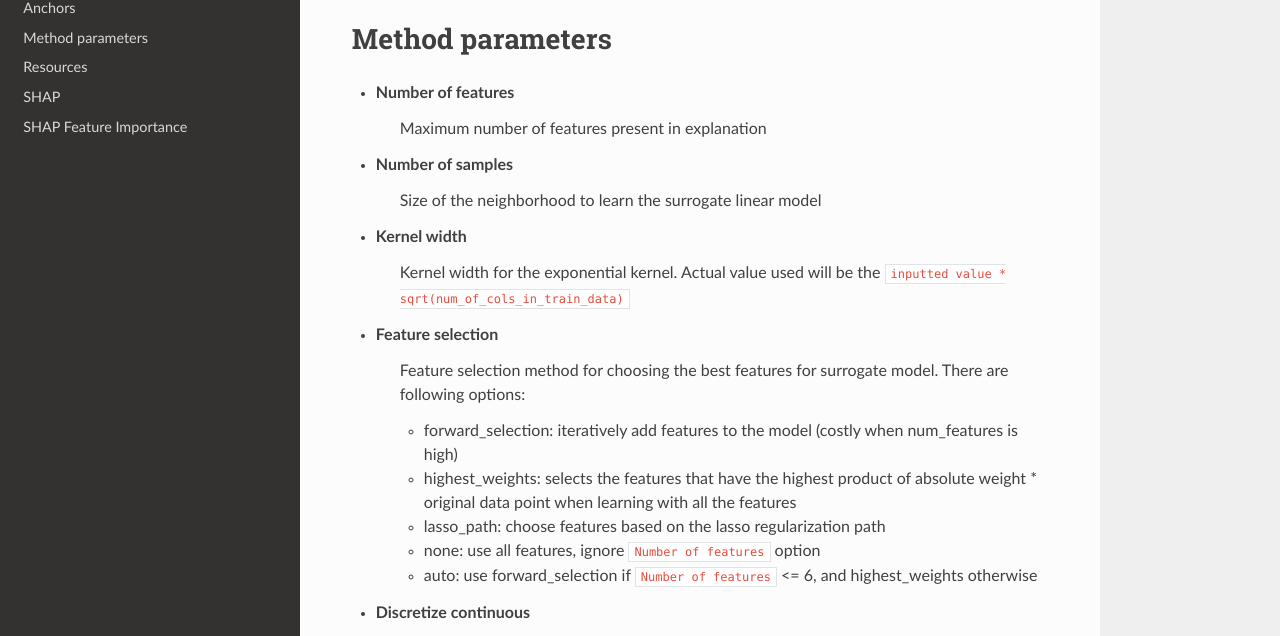
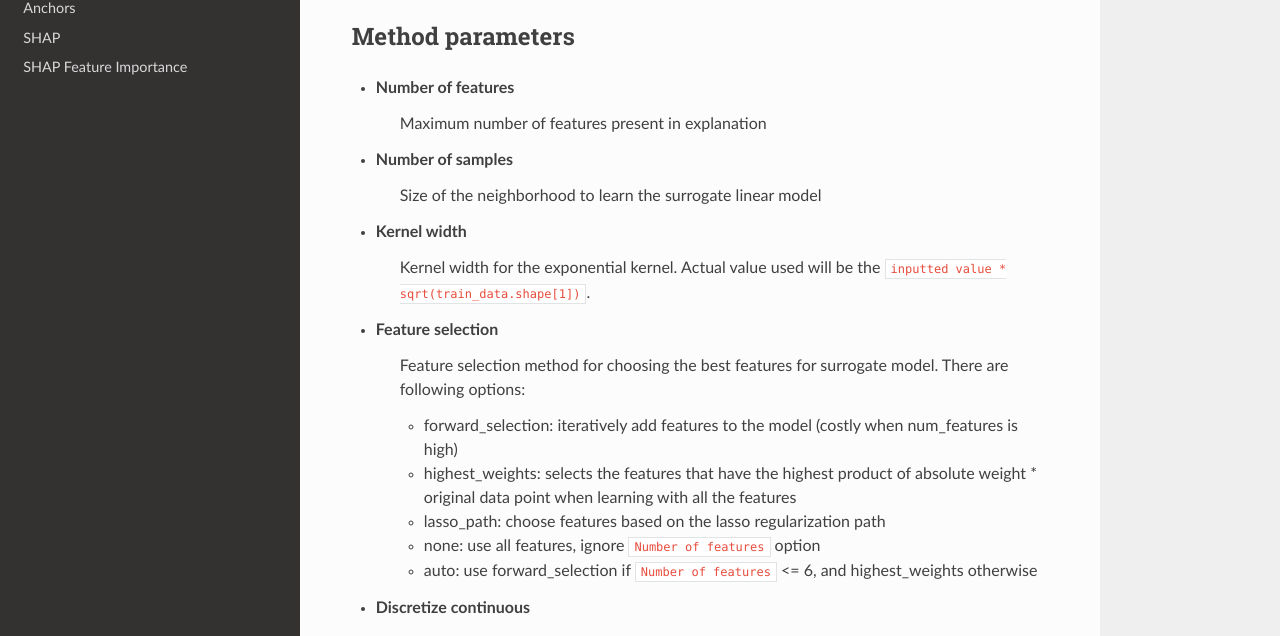
Before and after one commit to Kukuksumusu/expybox, a Sphinx documentation site: the page built from docs/methods/lime.rst, in a window 1280 px wide and 900 px high, cut to the strip 264-900 px from the top of the window. Built offline with Sphinx 7.4.7 and the Read the Docs theme 2.0.0, drawn with Linux system fonts in a browser that asks for light colours.

Commit message:
fix tree in index of documentation

```diff
--- a/docs/index.rst
+++ b/docs/index.rst
@@ -32,7 +32,7 @@ API reference
 
 
 .. toctree::
-   :maxdepth: 2
+   :maxdepth: 1
    :caption: Methods
 
    methods/PDplots.rst
--- a/docs/methods/anchors.rst
+++ b/docs/methods/anchors.rst
@@ -1,3 +1,4 @@
+===================================
 Anchors
 ===================================
 
--- a/docs/methods/lime.rst
+++ b/docs/methods/lime.rst
@@ -1,3 +1,4 @@
+===================================
 LIME
 ===================================
 
@@ -14,7 +15,7 @@ Method parameters
 
 * Kernel width
     Kernel width for the exponential kernel. Actual value used will be the
-    :code:`inputted value * sqrt(num_of_cols_in_train_data)`
+    :code:`inputted value * sqrt(train_data.shape[1])`.
 
 * Feature selection
     Feature selection method for choosing the best features for surrogate model. There are following options:
```
Also changed, not shown: 16 other files.
